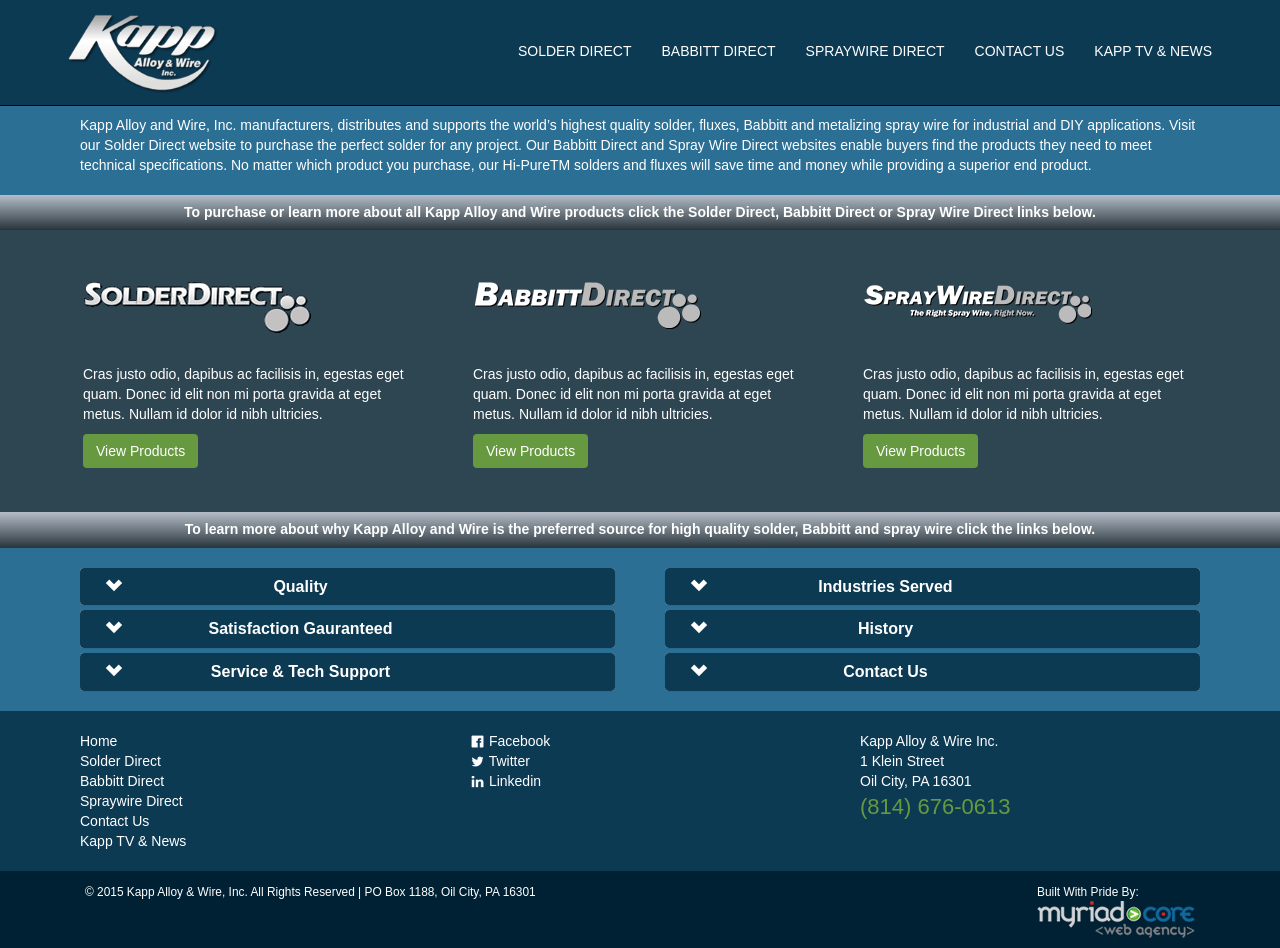
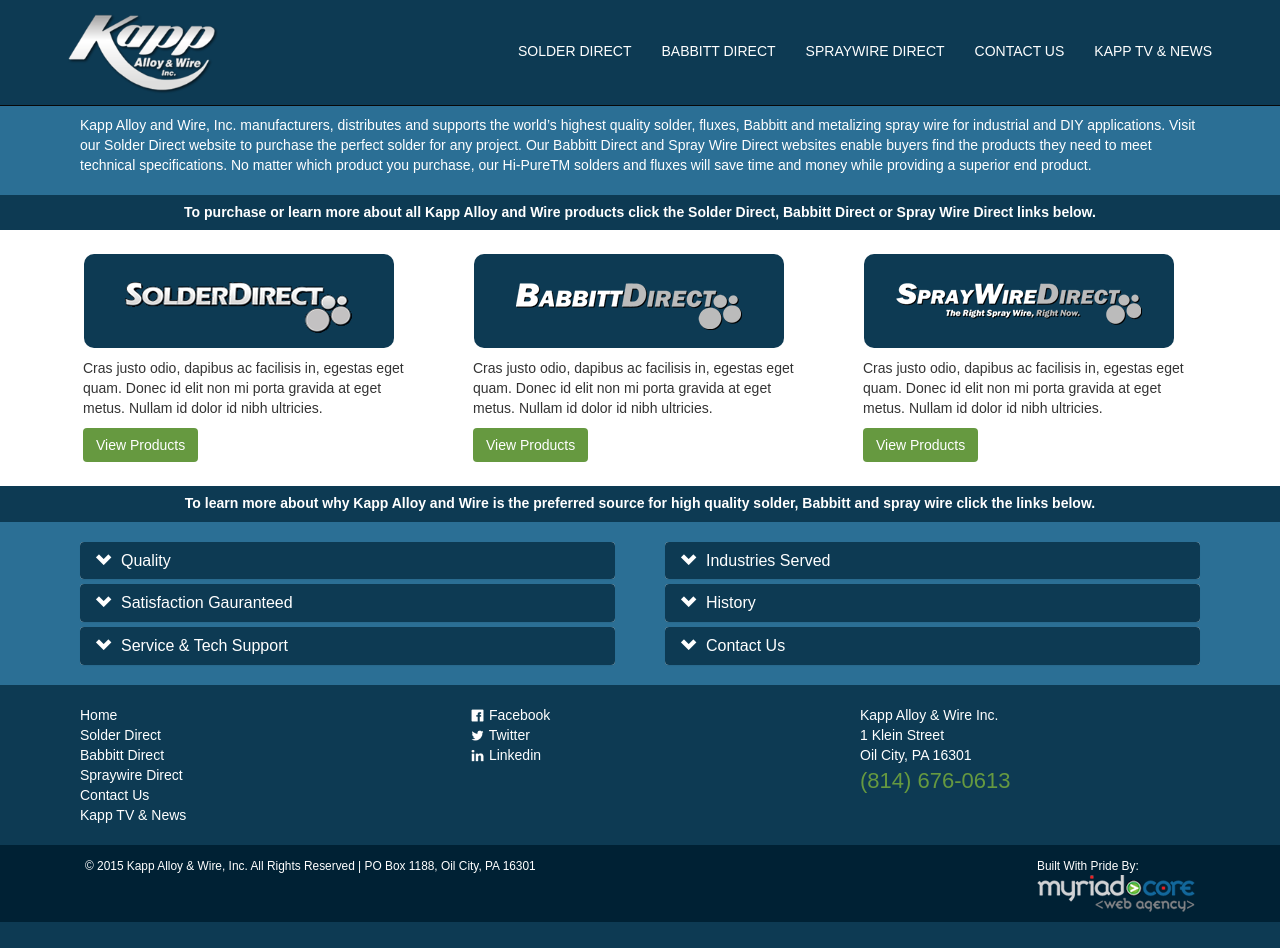
Before and after one commit to schwag/kappalloy, a PHP site: page / in a window 1280 px wide. Shown: the part 52-1000 px from the top of the page. After the commit the page ends 974 px from the top, so only its background shows below. Run offline with PHP 8.4, Linux system fonts and the light colour scheme; some libraries are stand-ins or nearby versions.

Commit message:
color changes for middle tier

```diff
--- a/css/custom.css
+++ b/css/custom.css
@@ -103,7 +103,7 @@
 	color: #ffffff;
 }
 .grayBackground{
-	background-color: #2E4552;
+	background-color: #FFFFFF;
 	padding: 10px;
 }
 .whitetopBackground{
@@ -131,6 +131,7 @@
 .thumbnail{
 	display: block;
 	padding: 4px;
+	margin-bottom: 0px;
 	line-height: 1.42857143;
 	border-radius: 10px;
 	-webkit-transition: all .2s ease-in-out;
@@ -499,21 +500,14 @@
 }
 .thumbnail .caption {
 	padding: 0px 9px 0px 9px;
-	color: #ffffff;
+	color: #333333;
 }
 .whiteParagraph p{
 	color: #ffffff;
 	margin: 10px;
 }
 .titleRow{
-	background: rgb(181,189,200); /* Old browsers */
-	background: -moz-linear-gradient(top,  rgba(181,189,200,1) 0%, rgba(130,140,149,1) 36%, rgba(40,52,59,1) 100%); /* FF3.6+ */
-	background: -webkit-gradient(linear, left top, left bottom, color-stop(0%,rgba(181,189,200,1)), color-stop(36%,rgba(130,140,149,1)), color-stop(100%,rgba(40,52,59,1))); /* Chrome,Safari4+ */
-	background: -webkit-linear-gradient(top,  rgba(181,189,200,1) 0%,rgba(130,140,149,1) 36%,rgba(40,52,59,1) 100%); /* Chrome10+,Safari5.1+ */
-	background: -o-linear-gradient(top,  rgba(181,189,200,1) 0%,rgba(130,140,149,1) 36%,rgba(40,52,59,1) 100%); /* Opera 11.10+ */
-	background: -ms-linear-gradient(top,  rgba(181,189,200,1) 0%,rgba(130,140,149,1) 36%,rgba(40,52,59,1) 100%); /* IE10+ */
-	background: linear-gradient(to bottom,  rgba(181,189,200,1) 0%,rgba(130,140,149,1) 36%,rgba(40,52,59,1) 100%); /* W3C */
-	filter: progid:DXImageTransform.Microsoft.gradient( startColorstr='#b5bdc8', endColorstr='#28343b',GradientType=0 ); /* IE6-9 */
+	background-color: #0D3A53;
 }
 
 /*----------------------------------Tabs------------------------------------*/
--- a/php/learn-more-accordion-one.php
+++ b/php/learn-more-accordion-one.php
@@ -1,11 +1,11 @@
 <div class="panel-group" id="accordion">
   <div class="panel panel-default">
     <div class="panel-heading">
-      <h4 class="panel-title">
+      <h5 class="panel-title">
         <a data-toggle="collapse" data-parent="#accordion" href="#collapseOne">
           Quality
         </a>
-      </h4>
+      </h5>
     </div>
     <div id="collapseOne" class="panel-collapse collapse">
       <div class="panel-body">
@@ -15,11 +15,11 @@
   </div>
   <div class="panel panel-default">
     <div class="panel-heading">
-      <h4 class="panel-title">
+      <h5 class="panel-title">
         <a data-toggle="collapse" data-parent="#accordion" href="#collapseTwo">
           Satisfaction Gauranteed
         </a>
-      </h4>
+      </h5>
     </div>
     <div id="collapseTwo" class="panel-collapse collapse">
       <div class="panel-body">
@@ -29,11 +29,11 @@
   </div>
   <div class="panel panel-default">
     <div class="panel-heading">
-      <h4 class="panel-title">
+      <h5 class="panel-title">
         <a data-toggle="collapse" data-parent="#accordion" href="#collapseThree">
           Service & Tech Support
         </a>
-      </h4>
+      </h5>
     </div>
     <div id="collapseThree" class="panel-collapse collapse">
       <div class="panel-body">
--- a/php/learn-more-accordion-two.php
+++ b/php/learn-more-accordion-two.php
@@ -1,11 +1,11 @@
 <div class="panel-group" id="accordionTwo">
   <div class="panel panel-default">
     <div class="panel-heading">
-      <h4 class="panel-title">
+      <h5 class="panel-title">
         <a data-toggle="collapse" data-parent="#accordionTwo" href="#collapseFour">
           Industries Served
         </a>
-      </h4>
+      </h5>
     </div>
     <div id="collapseFour" class="panel-collapse collapse">
       <div class="panel-body">
@@ -15,11 +15,11 @@
   </div>
   <div class="panel panel-default">
     <div class="panel-heading">
-      <h4 class="panel-title">
+      <h5 class="panel-title">
         <a data-toggle="collapse" data-parent="#accordionTwo" href="#collapseFive">
           History
         </a>
-      </h4>
+      </h5>
     </div>
     <div id="collapseFive" class="panel-collapse collapse">
       <div class="panel-body">
@@ -29,11 +29,11 @@
   </div>
   <div class="panel panel-default">
     <div class="panel-heading">
-      <h4 class="panel-title">
+      <h5 class="panel-title">
         <a data-toggle="collapse" data-parent="#accordionTwo" href="#collapseSix">
           Contact Us
         </a>
-      </h4>
+      </h5>
     </div>
     <div id="collapseSix" class="panel-collapse collapse">
       <div class="panel-body">
```
Also changed, not shown: img/babbittdirectlogo.png, img/solderdirectlogo.png, img/spraywiredirectlogo.png.
